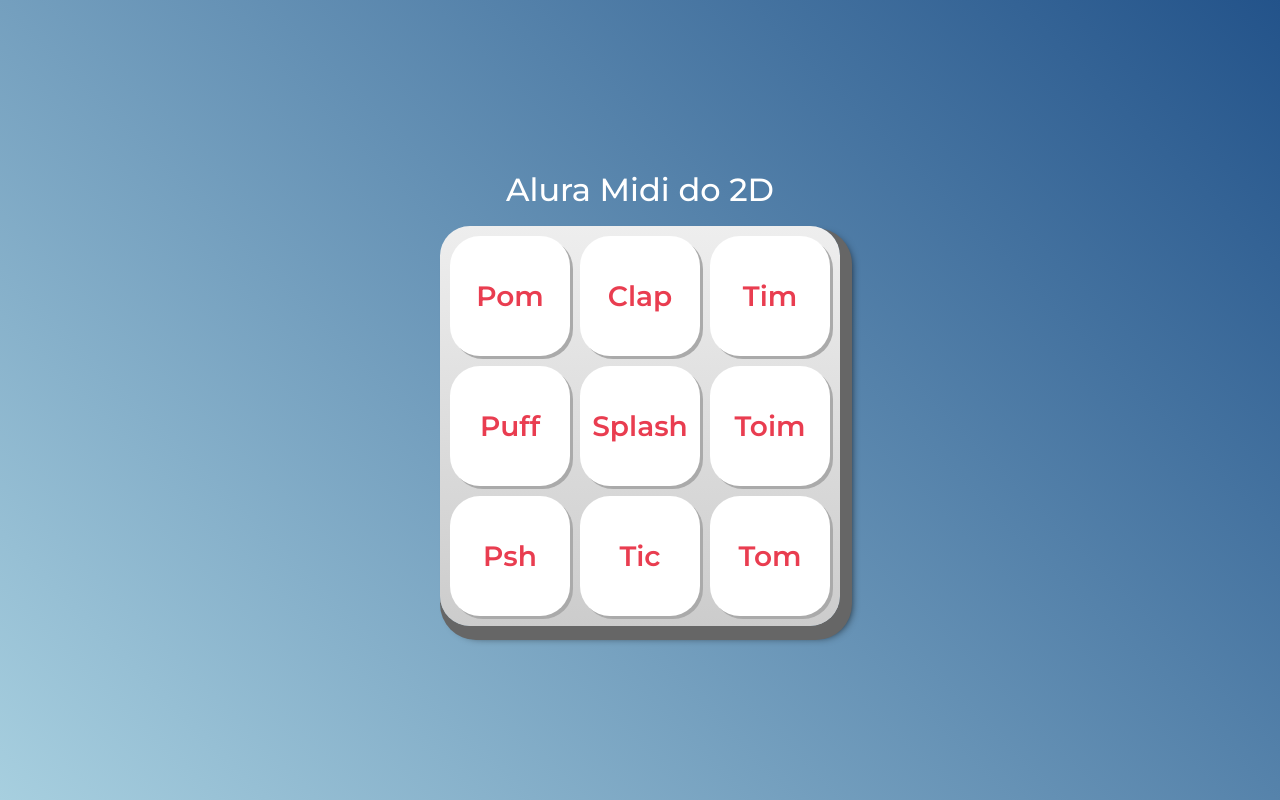
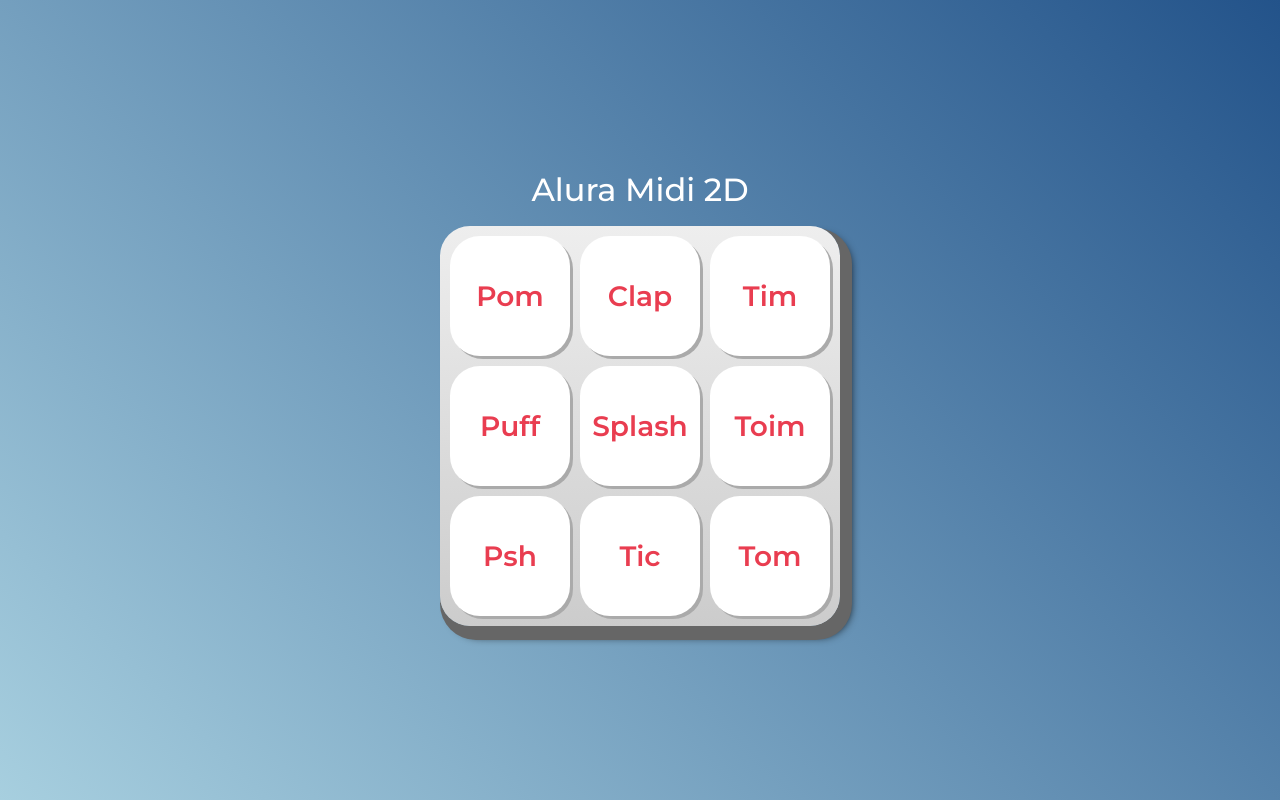
Before and after one commit to Thiago1984/AluraMidi2D, a plain HTML site: page index.html in a window 1280 px wide. Drawn offline with Linux system fonts and the light colour scheme.

Commit message:
Update index.html

```diff
--- a/index.html
+++ b/index.html
@@ -5,7 +5,7 @@
     <meta http-equiv="X-UA-Compatible" content="IE=edge">
     <meta name="viewport" content="width=device-width, initial-scale=1.0">
 
-    <title>Alura MIDI</title>
+    <title>Alura MIDI 2D</title>
 
     <link rel="preconnect" href="https://fonts.googleapis.com">
     <link rel="preconnect" href="https://fonts.gstatic.com" crossorigin>
@@ -18,7 +18,7 @@
 </head>
 <body>
 
-    <h1>Alura Midi do 2D</h1>
+    <h1>Alura Midi 2D</h1>
 
     <section class="teclado">
         <button class="tecla tecla_pom">Pom</button>
```
